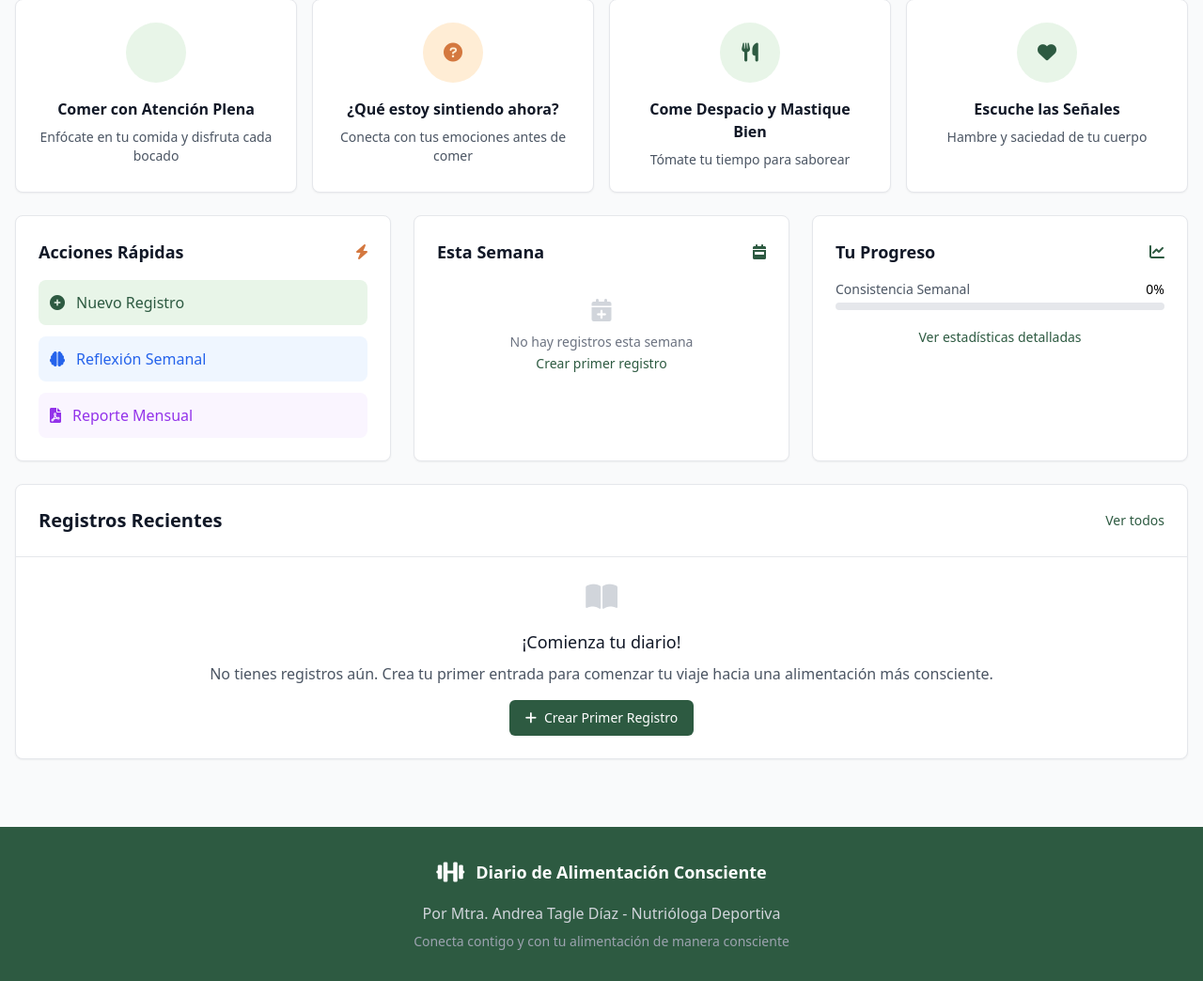
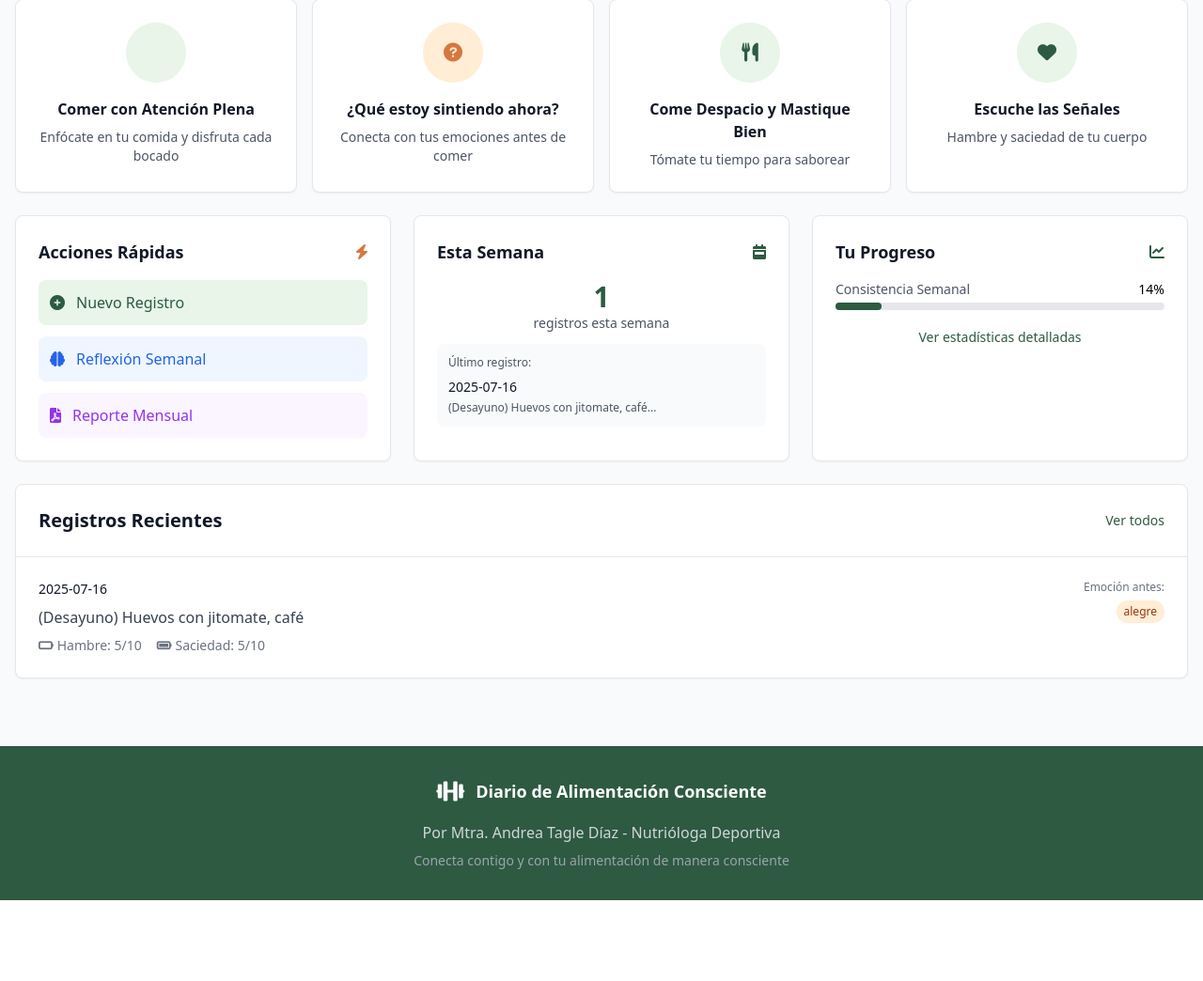
Before and after one commit to Yisus74/diario_alimenticio, a Flask app: page /dashboard in a window 1280 px wide. Shown: the part 221-1265 px from the top of the page at 94% size. After the commit the page ends 1179 px from the top, so only its background shows below. Run offline with Flask 3, Linux system fonts and the light colour scheme; a user stored in the database is signed in; data comes from the database, SQL or seed files in the repository; some libraries are stand-ins or nearby versions.

Commit message:
Aplicación Inicial - Ajuste

```diff
--- a/app.py
+++ b/app.py
@@ -32,6 +32,29 @@
 # Ejecutar inicialización
 init_app()
 
+# Función segura para obtener atributos de un objeto
+def safe_get_attr(obj, attr, default=None):
+    try:
+            return getattr(obj, attr, default)
+    except Exception:
+        return default
+
+# Si también usas formateo de fechas, puedes agregar:
+from datetime import datetime
+
+def safe_format_date(value, fmt="%d/%m/%Y"):
+    if isinstance(value, datetime):
+        return value.strftime(fmt)
+    try:
+        return datetime.strptime(str(value), "%Y-%m-%d").strftime(fmt)
+    except Exception:
+        return value
+
+# Registrar funciones en el entorno Jinja2
+app.jinja_env.globals.update(
+    safe_get_attr=safe_get_attr,
+    safe_format_date=safe_format_date
+)
 @app.route('/')
 def index():
     if 'user_id' in session:
@@ -99,6 +122,7 @@
 
         # Obtener registros recientes (últimos 5)
         registros_recientes = DatabaseManager.obtener_registros_por_usuario(user_id)[:5]
+
 
         # Calcular estadísticas de la semana de manera segura
         consistencia_semanal = 0
@@ -265,9 +289,11 @@
                 estadisticas['promedio_saciedad'] = sum(niveles_saciedad) / len(niveles_saciedad)
 
             estadisticas['porcentaje_atencion'] = (registros_con_atencion / len(registros)) * 100
-
+        datos= []
+        for fila in registros:
+            datos.append(dict(fila))
         return render_template('mis_registros.html',
-                             registros=registros,
+                             registros=datos,
                              estadisticas=estadisticas)
 
     except Exception as e:
--- a/run.py
+++ b/run.py
@@ -47,7 +47,7 @@
         print("🛑 Presiona Ctrl+C para detener")
         print("=" * 50)
 
-        app.run(debug=True, host='127.0.0.1', port=5000)
+        app.run(debug=True, host='0.0.0.0', port=5000)
 
     except KeyboardInterrupt:
         print("\n👋 Aplicación detenida por el usuario")
--- a/templates/dashboard.html
+++ b/templates/dashboard.html
@@ -98,11 +98,8 @@
                     </div>
                     <div class="bg-gray-50 p-3 rounded-lg">
                         <p class="text-xs text-gray-600 mb-2">Último registro:</p>
-                        <p class="text-sm font-medium text-gray-900">{{ safe_format_date(safe_get_attr(registros_semana[0], 'fecha')) }}</p>
-                        <p class="text-xs text-gray-600 mt-1 truncate">
-                            {% set que_comi = safe_get_attr(registros_semana[0], 'que_comi', '') %}
-                            {{ que_comi[:50] }}{% if que_comi|length > 50 %}...{% endif %}
-                        </p>
+                        <p class="text-sm font-medium text-gray-900">{{ registros_semana[0].fecha }}</p>
+                        <p class="text-xs text-gray-600 mt-1 truncate">{{ registros_semana[0].que_comi[:50] }}...</p>
                     </div>
                 </div>
             {% else %}
@@ -127,10 +124,10 @@
                 <div>
                     <div class="flex justify-between text-sm mb-1">
                         <span class="text-gray-600">Consistencia Semanal</span>
-                        <span class="font-medium">{{ consistencia_semanal }}%</span>
+                        <span class="font-medium">{{ (registros_semana|length / 7 * 100)|round|int }}%</span>
                     </div>
                     <div class="w-full bg-gray-200 rounded-full h-2">
-                        <div class="bg-green-primary h-2 rounded-full" style="width: {{ consistencia_semanal }}%"></div>
+                        <div class="bg-green-primary h-2 rounded-full" style="width: {{ (registros_semana|length / 7 * 100)|round|int }}%"></div>
                     </div>
                 </div>
                 <div class="text-center">
@@ -154,7 +151,6 @@
                 </a>
             </div>
         </div>
-
         {% if registros_recientes %}
             <div class="divide-y divide-gray-200">
                 {% for registro in registros_recientes %}
@@ -163,37 +159,31 @@
                         <div class="flex-1">
                             <div class="flex items-center space-x-2 mb-2">
                                 <span class="text-sm font-medium text-gray-900">
-                                    {{ safe_format_date(safe_get_attr(registro, 'fecha')) }}
+                                    {{ registro.fecha }}
                                 </span>
-                                {% if safe_get_attr(registro, 'comio_con_atencion') %}
+                                {% if registro.comio_con_atencion %}
                                     <span class="inline-flex items-center px-2 py-1 rounded-full text-xs font-medium bg-green-light text-green-primary">
                                         <i class="fas fa-check mr-1"></i>
                                         Con atención
                                     </span>
                                 {% endif %}
                             </div>
-                            <p class="text-gray-700 mb-2">
-                                {% set que_comi = safe_get_attr(registro, 'que_comi', '') %}
-                                {{ que_comi[:100] }}{% if que_comi|length > 100 %}...{% endif %}
-                            </p>
+                            <p class="text-gray-700 mb-2">{{ registro.que_comi[:100] }}{% if registro.que_comi|length > 100 %}...{% endif %}</p>
                             <div class="flex items-center space-x-4 text-sm text-gray-500">
-                                {% set hambre = safe_get_attr(registro, 'nivel_hambre_antes') %}
-                                {% if hambre is not none %}
-                                    <span><i class="fas fa-battery-empty mr-1"></i>Hambre: {{ hambre }}/10</span>
+                                {% if registro.nivel_hambre_antes %}
+                                    <span><i class="fas fa-battery-empty mr-1"></i>Hambre: {{ registro.nivel_hambre_antes }}/10</span>
                                 {% endif %}
-                                {% set saciedad = safe_get_attr(registro, 'nivel_saciedad_despues') %}
-                                {% if saciedad is not none %}
-                                    <span><i class="fas fa-battery-full mr-1"></i>Saciedad: {{ saciedad }}/10</span>
+                                {% if registro.nivel_saciedad_despues %}
+                                    <span><i class="fas fa-battery-full mr-1"></i>Saciedad: {{ registro.nivel_saciedad_despues }}/10</span>
                                 {% endif %}
                             </div>
                         </div>
                         <div class="ml-4">
-                            {% set emociones = safe_get_attr(registro, 'emociones_antes') %}
-                            {% if emociones %}
+                            {% if registro.emociones_antes %}
                                 <div class="text-right">
                                     <p class="text-xs text-gray-500 mb-1">Emoción antes:</p>
                                     <span class="inline-flex items-center px-2 py-1 rounded-full text-xs bg-orange-100 text-orange-800">
-                                        {{ emociones.split(',')[0] if ',' in emociones else emociones }}
+                                        {{ registro.emociones_antes.split(',')[0] if ',' in registro.emociones_antes else registro.emociones_antes }}
                                     </span>
                                 </div>
                             {% endif %}
```
Also changed, not shown: templates/mis_registros.html (+13 -12 lines), 1 other file.
